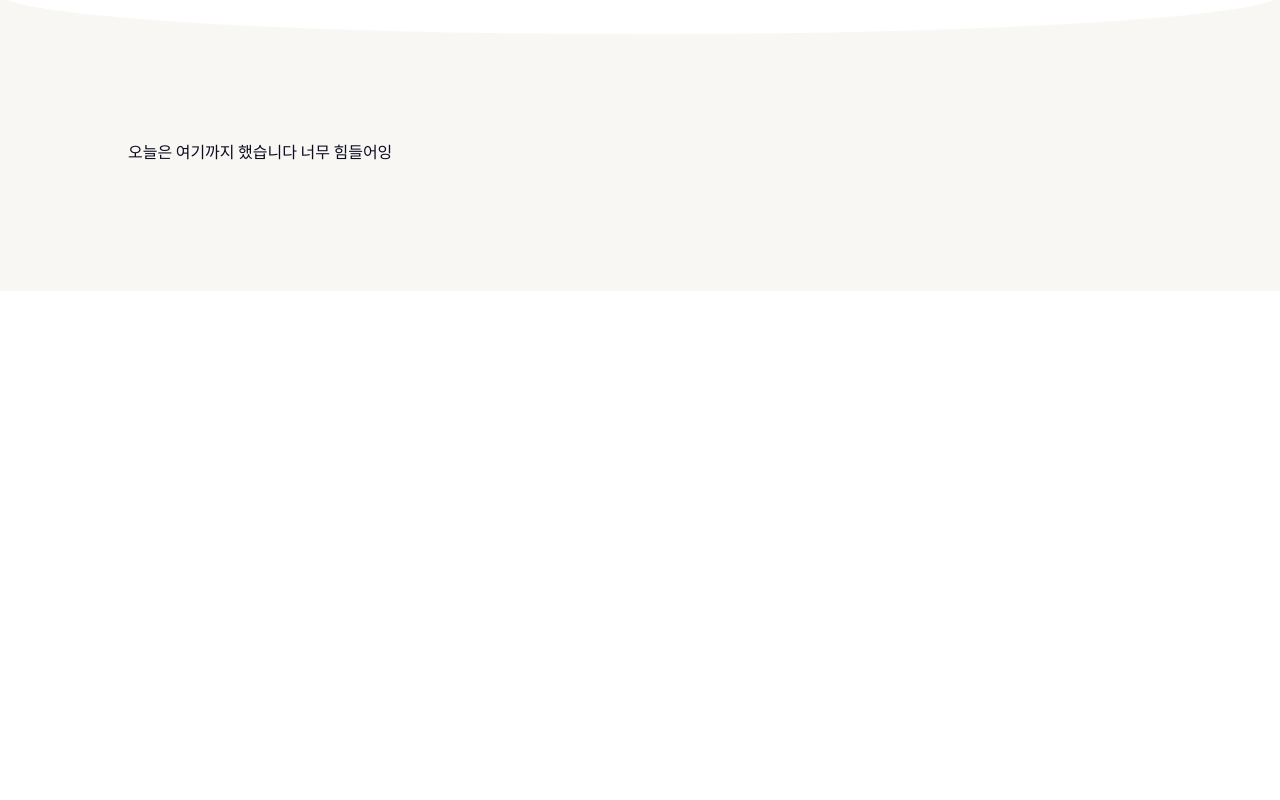
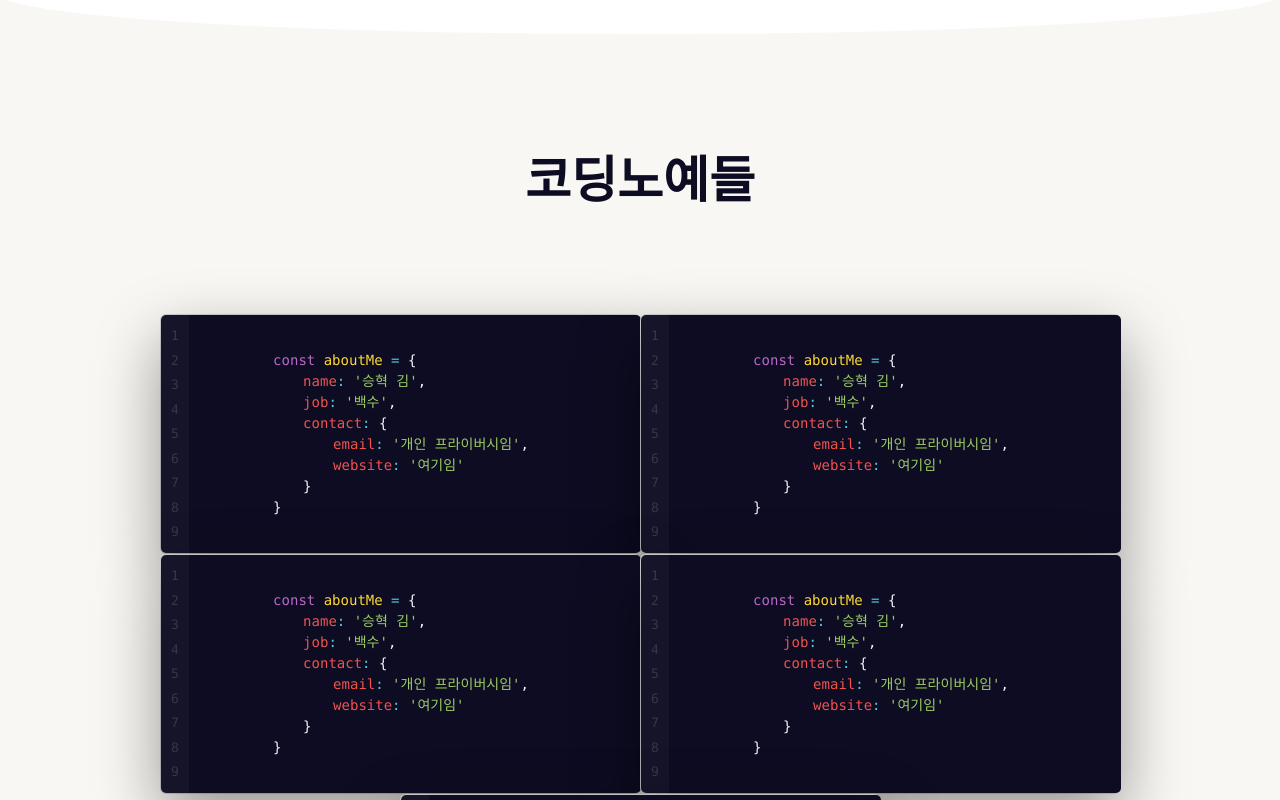
Before and after one commit to 9370Cloud/frontend7th, a React (Create React App) app: page / in a window 1280 px wide. Shown: the part 1100-1900 px from the top of the page. Before the commit the page ends 1391 px from the top, so only its background shows below. Built offline with nearby package versions, Linux system fonts and the light colour scheme.

Commit message:
about us

```diff
--- a/codeui.css
+++ b/src/components/MainPage/CodeUi.css
@@ -7,19 +7,55 @@ code, .card .line-numbers {
 }
 
 .card {
-  width: 30em;
-  height: 14em;
+  height: 12em;
+  width: 20em;
 }
 .card-back {
-  position: absolute;
-  width: 30em;
-  height: 15em;
+  height: 12em;
+  width: 20em;
   display: flex;
   align-items: center;
   justify-content: center;
   border-radius: 5px;
   box-shadow: 0 1.5rem 4rem rgba(0, 0, 0, 0.4);
   background: #0D0C22;
+}
+
+.codeUi-section{
+  display: flex;
+  flex-direction: column; /* 세로 방향으로 정렬 */
+  justify-content: center; /* 주 축을 따라 세로 방향 가운데 정렬 */
+  align-items: center; /* 교차 축을 따라 가로 방향 가운데 정렬 */
+}
+
+@media only screen and (min-width: 800px) {
+  .card {
+    width: 30em;
+    height: 15em;
+  }
+  .card-back {
+    width: 30em;
+    height: 15em;
+  }
+  .codeUi-section{
+    display: flex;
+    flex-direction: row;
+    justify-content: center; /* 주 축을 따라 가운데 정렬 */
+    align-items: center; /* 교차 축을 따라 가운데 정렬 */
+    flex-wrap: wrap;
+  }
+}
+
+@media only screen and (min-width: 1450px) {
+
+  .codeUi-section{
+
+    display: flex;
+    flex-direction: row;
+    justify-content: center; /* 주 축을 따라 가운데 정렬 */
+    align-items: center; /* 교차 축을 따라 가운데 정렬 */
+    /* flex-wrap: wrap;  */
+  }
 }
 
 .card .line-numbers {
--- /dev/null
+++ b/src/components/MainPage/CodeUi.js
@@ -0,0 +1,61 @@
+import './CodeUi.css'
+
+function CodeUi(){
+
+    const aboutMe = {
+        name: '승혁 김',
+        job: '백수',
+        contact: {
+          email: '개인 프라이버시임',
+          website: '여기임'
+        }
+      };
+
+    return( <div className="card">
+    <div className="card-back">
+      <div className="line-numbers">
+        {Array.from({ length: 9 }, (_, index) => (
+          <div key={index}>{index + 1}</div>
+        ))}
+      </div>
+      <code>
+        <span className="variable">const </span>
+        <span className="function">aboutMe </span>
+        <span className="operator">= </span>
+        <span>{'{'}</span>
+        <div className="indent">
+          <span className="property">name</span>
+          <span className="operator">: </span>
+          <span className="string">'{aboutMe.name}'</span>
+          <span>,</span>
+        </div>
+        <div className="indent">
+          <span className="property">job</span>
+          <span className="operator">: </span>
+          <span className="string">'{aboutMe.job}'</span>
+          <span>,</span>
+        </div>
+        <div className="indent">
+          <span className="property">contact</span>
+          <span className="operator">: </span>
+          <span>{'{'}</span>
+          <div className="indent">
+            <span className="property">email</span>
+            <span className="operator">: </span>
+            <span className="string">'{aboutMe.contact.email}'</span>
+            <span>,</span>
+          </div>
+          <div className="indent">
+            <span className="property">website</span>
+            <span className="operator">: </span>
+            <span className="string">'{aboutMe.contact.website}'</span>
+          </div>
+          <span>{'}'}</span>
+        </div>
+        <span>{'}'}</span>
+      </code>
+    </div>
+  </div>)
+}
+
+export default CodeUi
--- a/src/components/MainPage/MainPage.css
+++ b/src/components/MainPage/MainPage.css
@@ -2,6 +2,17 @@
   width: 100%;
   padding: 10%;
 
+}
+
+.slogan{
+
+  text-align: center;
+  font-weight: bold;
+}
+.slogan2{
+
+  text-align: center;
+  font-weight: bold;
 }
 
 /* 모바일 디바이스일 때 */
@@ -73,3 +84,17 @@
       display:none;
     }
 }
+
+.Main2Title{
+  text-align: center;
+  font-weight: bold;
+  font-size: 50px;
+  margin-bottom: 100px;
+}
+@media (max-width: 767px) {
+  .Main2Title{
+
+    font-size: 40px;
+    margin-bottom: 50px;
+  }
+}
--- a/src/components/MainPage/MainPage.js
+++ b/src/components/MainPage/MainPage.js
@@ -1,13 +1,13 @@
 import "./MainPage.css";
+import CodeUi from "./CodeUi";
 
 function MainPage() {
   const mottoContainer = {
-    textAlign: "center",
+    // 그라데이션 예제인데 지우기 아까워서 걍 냅둠.
     // background: 'linear-gradient(135deg, #0d0c22, #7186FF)',
     // WebkitBackgroundClip: 'text',
     // backgroundClip: 'text',
     // color: 'transparent',
-    fontWeight: "bold",
   };
 
   return (
@@ -40,7 +40,12 @@ function MainPage() {
       </div>
 
       <div className="MainPageDiv Main2" style={{backgroundColor:'#F8F7F3'}}>
-        오늘은 여기까지 했습니다 너무 힘들어잉
+        <p className="Main2Title">
+            코딩노예들
+          </p>
+        <div className="codeUi-section">
+          <CodeUi/><CodeUi/><CodeUi/><CodeUi/><CodeUi/>
+        </div>
       </div>
 
     </div>
```
Also changed, not shown: codeui.html (+3 -45 lines).
